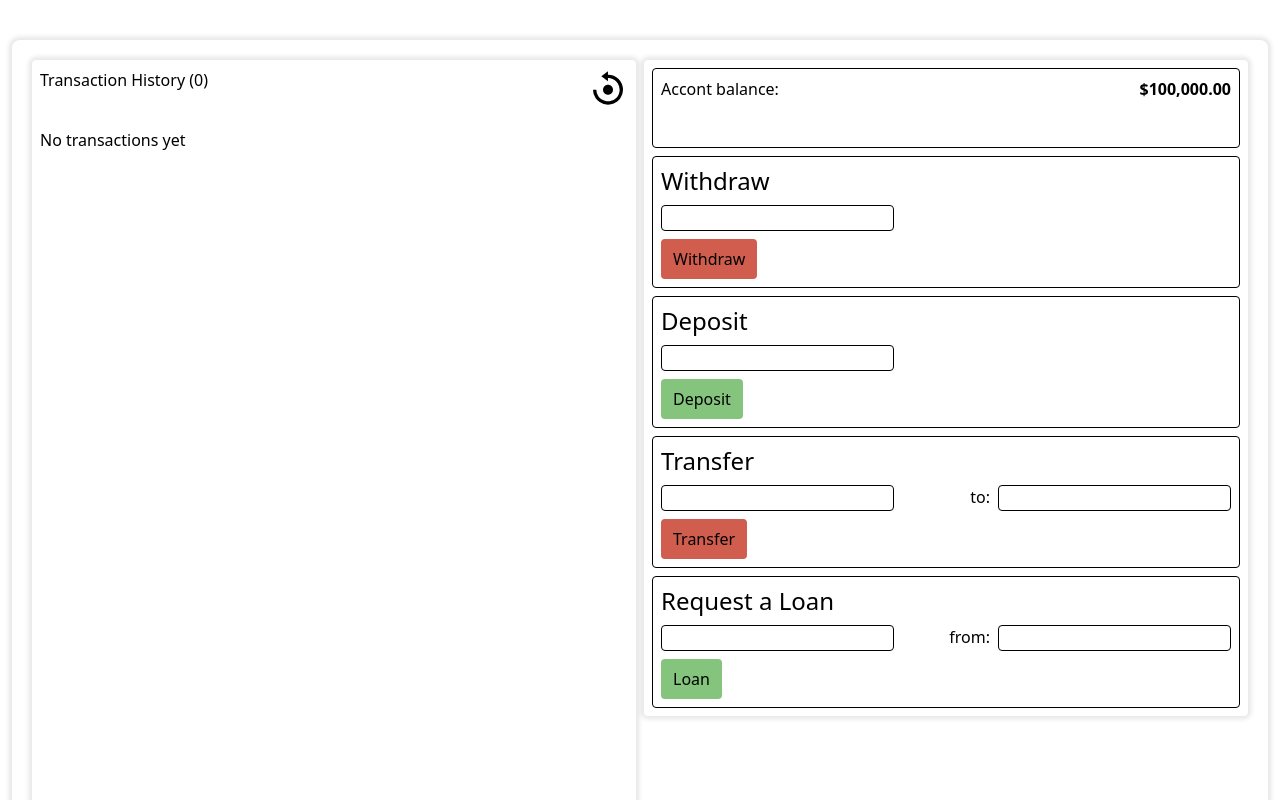
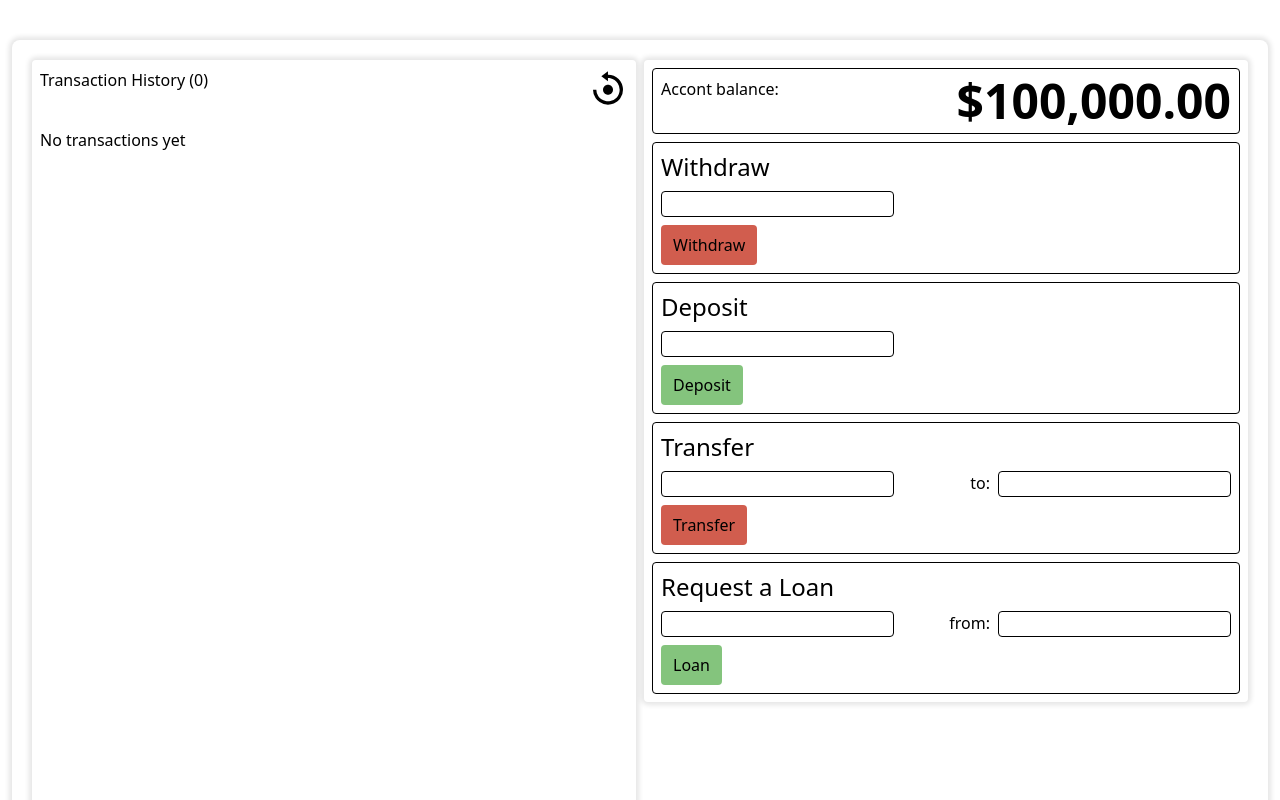
Before and after one commit to teajhaney/mini-bank-app, a React (Vite) app: page / in a window 1280 px wide. Shown: the top 800 px of the page. Built offline with nearby package versions, Linux system fonts and the light colour scheme.

Commit message:
refactor: improve layout and responsiveness in App, TransactionList, and WithdrawCard components

```diff
--- a/src/App.jsx
+++ b/src/App.jsx
@@ -42,11 +42,13 @@ function App() {
           {/* bank transactions */}
           <div className=" shadow-[0px_0px_5px_3px_rgba(0,0,0,0.1)] rounded h-full w-full p-2 flex flex-col gap-2">
             {/* accout balance */}
-            <div className="h-20 w-full border border-black rounded flex justify-between p-2">
+            <div className="h-fit w-full border border-black rounded flex justify-between p-2">
               <h1>Accont balance:</h1>
-              <h1 className="txt-3xl not-last:lg:text-5xl font-semibold">
-                ${formattedBalance}
-              </h1>
+              <div className="max-w-62 600 lg:max-w-110">
+                <h1 className="txt-3xl lg:text-5xl font-semibold break-all">
+                  ${formattedBalance}
+                </h1>
+              </div>
             </div>
             {/* perform transactions */}
             <div className="flex flex-col md:flex-row lg:flex-col gap-2  ">
--- a/src/components/TransactionList.jsx
+++ b/src/components/TransactionList.jsx
@@ -45,7 +45,7 @@ const TransactionList = () => {
               layout
               transition={{ duration: 0.5 }}
               key={transaction.id}
-              className="mb-2 p-2 bg-gray-100  flex flex-col gap-2 rounded">
+              className="mb-2 p-2 bg-gray-100  flex flex-col gap-2 rounded h-fit">
               <div className="flex flex-col gap-2">
                 <div className="flex justify-between">
                   <p
@@ -68,7 +68,7 @@ const TransactionList = () => {
                     {transaction.to && <p>To: {transaction.to}</p>}
                     {transaction.from && <p>From: {transaction.from}</p>}
                   </div>
-                  <p className="text-2xl font-bold">
+                  <p className="text-2xl font-bold  max-w-50 break-all">
                     ${Number(transaction.amount).toFixed(2)}
                   </p>
                 </div>
--- a/src/components/WithdrawCard.jsx
+++ b/src/components/WithdrawCard.jsx
@@ -3,10 +3,14 @@ import { useStateContext } from "../constext/useStateContext";
 
 const WithdrawCard = () => {
   const [withdrawValue, setWithdrawValue] = useState("");
-  const { addTotransaction } = useStateContext();
+  const { addTotransaction, accountBalance } = useStateContext();
 
   const handleButtonClick = () => {
-    if (withdrawValue && !isNaN(withdrawValue)) {
+    if (
+      withdrawValue &&
+      !isNaN(withdrawValue) &&
+      accountBalance >= withdrawValue
+    ) {
       addTotransaction({
         amount: withdrawValue,
         label: "Withdraw",
--- a/src/constext/ContextProvider.jsx
+++ b/src/constext/ContextProvider.jsx
@@ -2,6 +2,7 @@ import { useState, useEffect } from "react";
 import { StateContext } from "./useStateContext";
 
 export const ContextProvider = ({ children }) => {
+  const balance=100000
   //load cart from local storage if available or set empty cart
   const [transactions, setTransactions] = useState(() => {
     const storedTransaction = localStorage.getItem("transactions");
@@ -9,9 +10,8 @@ export const ContextProvider = ({ children }) => {
   });
   const [accountBalance, setAccountBalance] = useState(() => {
     const storedAccountBalance = localStorage.getItem("accountBalance");
-    return storedAccountBalance ? Number(storedAccountBalance) : 100000;
+    return storedAccountBalance ? Number(storedAccountBalance) : balance;
   });
-
 
   useEffect(() => {
     localStorage.setItem("transactions", JSON.stringify(transactions));
@@ -20,7 +20,6 @@ export const ContextProvider = ({ children }) => {
 
   //   transaction count
   const transactionsCount = transactions.length;
-
 
   const addTotransaction = ({ amount, label, to, from }) => {
     const newTransaction = {
@@ -70,16 +69,14 @@ export const ContextProvider = ({ children }) => {
   const resetAccount = () => {
     localStorage.clear();
     setTransactions([]);
-    setAccountBalance(100000);
+    setAccountBalance(balance);
   };
 
-    const deleteTransaction = (transaction) => {
-      setTransactions((prevTransaction) =>
-        prevTransaction.filter((item) => item.id !== transaction.id)
-      );
-    };
-
-
+  const deleteTransaction = (transaction) => {
+    setTransactions((prevTransaction) =>
+      prevTransaction.filter((item) => item.id !== transaction.id)
+    );
+  };
 
   return (
     <StateContext.Provider
```
